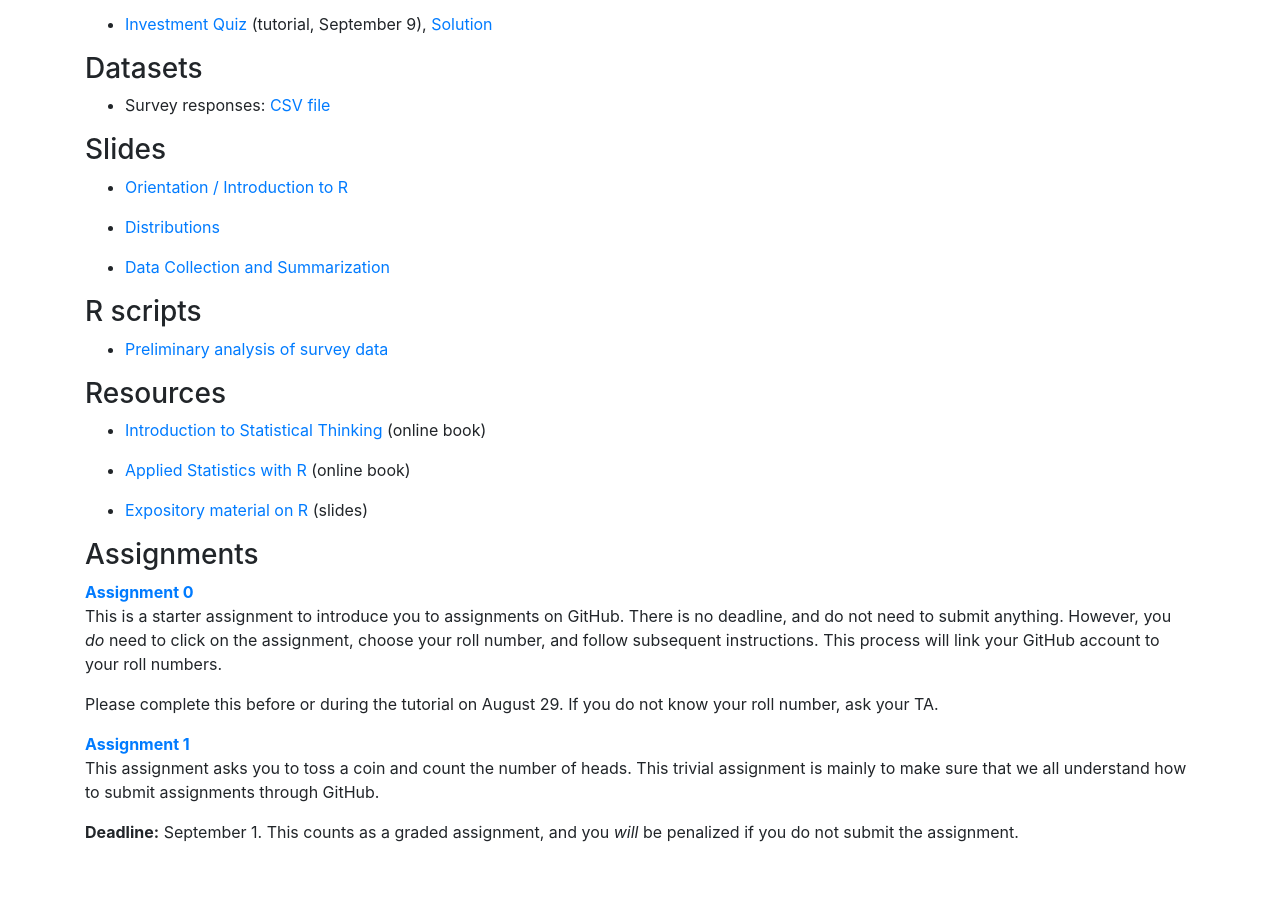
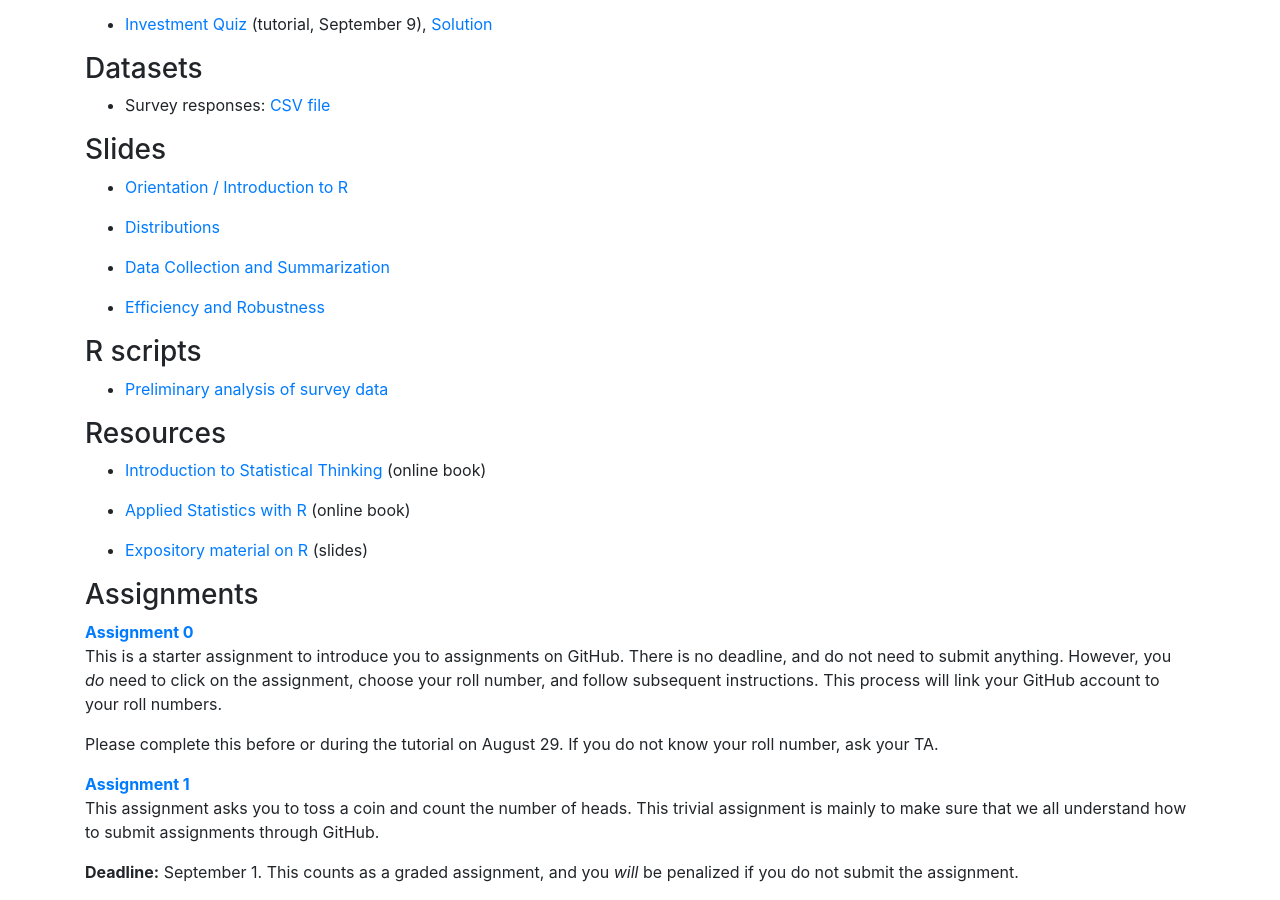
Before and after one commit to deepayan/BSDS, a Jekyll site: the page docs/2024-01-DE/index.html, which Jekyll copies as it is, in a window 1280 px wide and 900 px high, scrolled down 730 px. Built offline with Jekyll 4.4.1, drawn with Linux system fonts in a browser that asks for light colours; before the commit the page ends 1590 px from its top, so only the background shows below that.

Commit message:
Update index.html

```diff
--- a/docs/2024-01-DE/index.html
+++ b/docs/2024-01-DE/index.html
@@ -89,6 +89,7 @@
 	  <li><p><a href="slides/01-introduction.html">Orientation / Introduction to R</a></p></li>
 	  <li><p><a href="slides/02-distribution.html">Distributions</a></p></li>
 	  <li><p><a href="slides/03-data-summary.html">Data Collection and Summarization</a></p></li>
+	  <li><p><a href="slides/04-robustness.html">Efficiency and Robustness</a></p></li>
 	</ul>
 
 	<h3>R scripts</h3>
```
